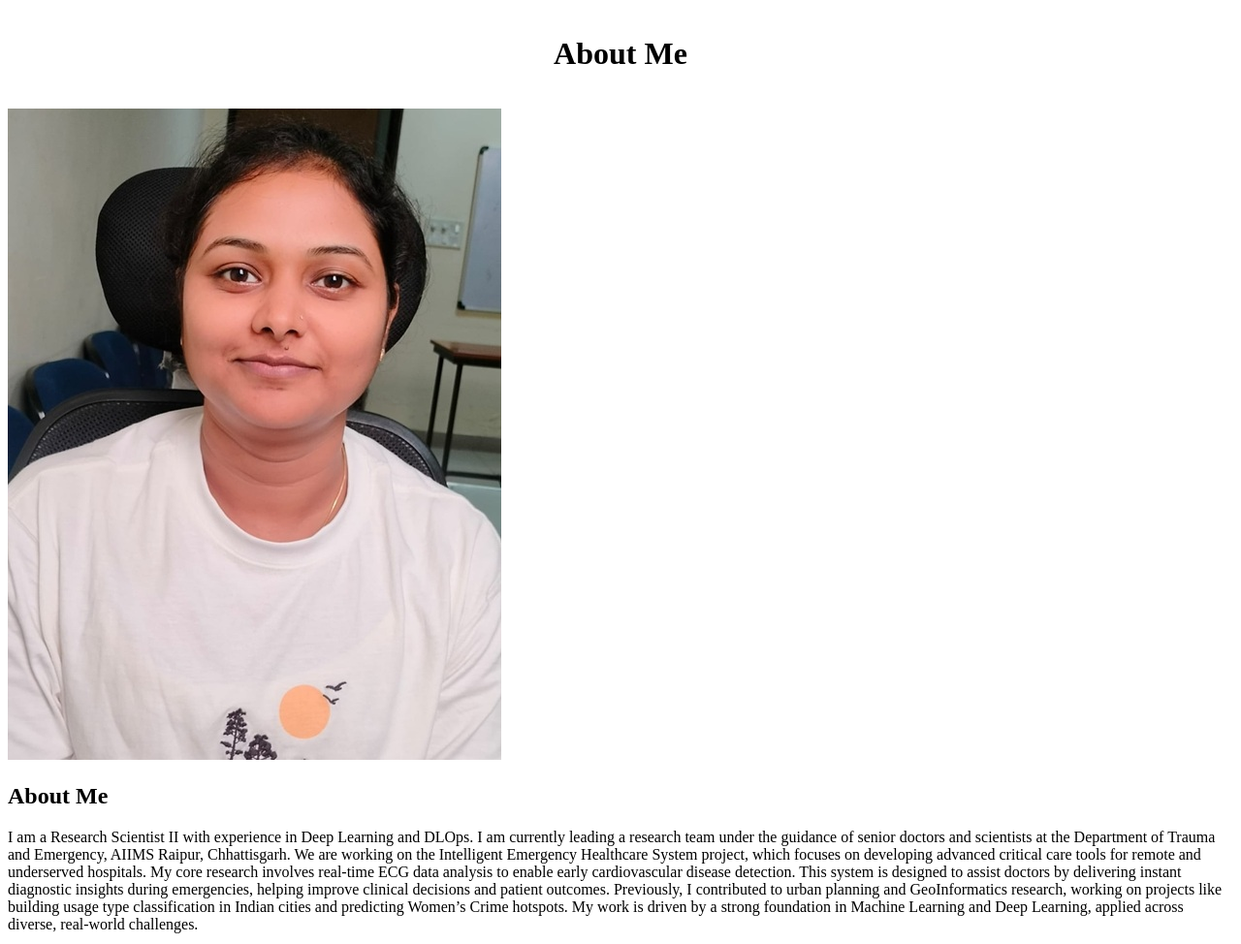
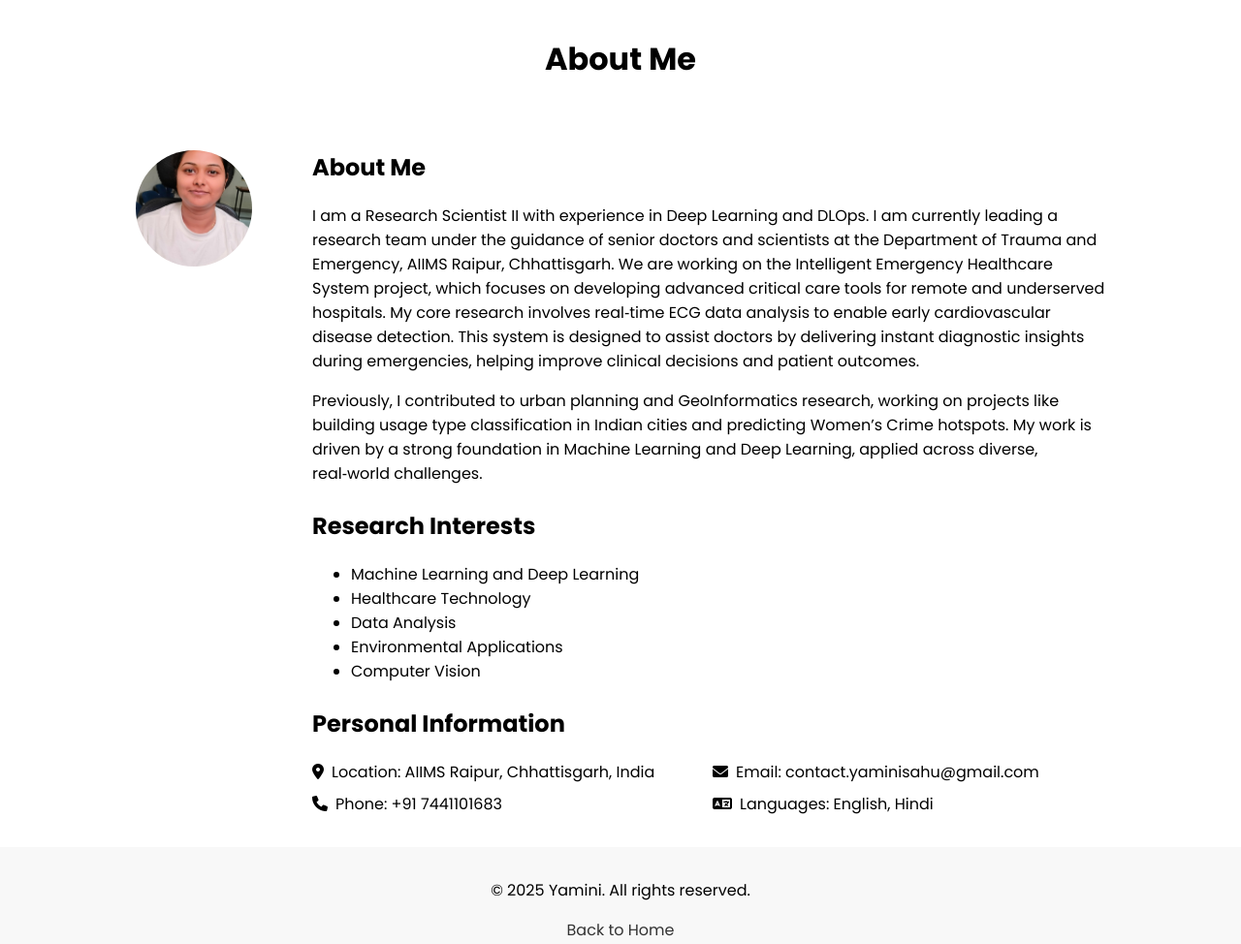
Before and after one commit to YaminiRS78/Yamini, a plain HTML site: page about.html in a window 1280 px wide. Shown: the top 974 px of the page at 97% size. Drawn offline with Linux system fonts and the light colour scheme.

Commit message:
Update about.html
Signed-off-by: YaminiRS78 <yamini.sahu.rs@gmail.com>

```diff
--- a/about.html
+++ b/about.html
@@ -1,105 +1,3 @@
-<!-- <!DOCTYPE html>
-<html lang="en">
-<head>
-    <meta charset="UTF-8">
-    <meta name="viewport" content="width=device-width, initial-scale=1.0">
-    <title>About Me - Dr. Yamini</title>
-    <link rel="stylesheet" href="styles.css">
-    <link href="https://fonts.googleapis.com/css2?family=Poppins:wght@300;400;500;600;700&display=swap" rel="stylesheet">
-    <link rel="stylesheet" href="https://cdnjs.cloudflare.com/ajax/libs/font-awesome/6.0.0/css/all.min.css">
-</head>
-<body>
-    <header>
-        <nav>
-            <ul>
-                <li><a href="index.html"><i class="fas fa-home"></i> Home</a></li>
-                <li><a href="about.html" class="active"><i class="fas fa-user"></i> About</a></li>
-                <li><a href="education.html"><i class="fas fa-graduation-cap"></i> Education</a></li>
-                <li><a href="experience.html"><i class="fas fa-briefcase"></i> Experience</a></li>
-                <li><a href="publications.html"><i class="fas fa-book"></i> Publications</a></li>
-                <li><a href="awards.html"><i class="fas fa-trophy"></i> Awards</a></li>
-                <li><a href="skills.html"><i class="fas fa-code"></i> Skills</a></li>
-                <li><a href="contact.html"><i class="fas fa-envelope"></i> Contact</a></li>
-            </ul>
-        </nav>
-    </header>
-
-    <main>
-        <section class="about-section">
-            <div class="about-container">
-                <div class="profile-image-container">
-                    <div class="profile-image-wrapper">
-                        <img src="images/profile.jpg" alt="Dr. Yamini" class="profile-image">
-                    </div>
-                </div>
-                <div class="about-content">
-                    <h1>About Me</h1>
-                    <div class="about-text">
-                        <p>I am a dedicated Research Scientist currently working at AIIMS Raipur. With 2.8 years of research experience from IISERB, I am passionate about advancing scientific knowledge and contributing to healthcare research.</p>
-
-                        <p>My work focuses on bridging the gap between basic science and clinical applications, with expertise in machine learning, data analysis, and environmental applications.</p>
-
-                        <div class="research-interests">
-                            <h2>Research Interests</h2>
-                            <ul>
-                                <li>Machine Learning and Deep Learning</li>
-                                <li>Healthcare Technology</li>
-                                <li>Data Analysis</li>
-                                <li>Environmental Applications</li>
-                                <li>Computer Vision</li>
-                            </ul>
-                        </div>
-
-                        <div class="personal-info">
-                            <h2>Personal Information</h2>
-                            <div class="info-grid">
-                                <div class="info-item">
-                                    <i class="fas fa-map-marker-alt"></i>
-                                    <span>Location: AIIMS Raipur, Chhattisgarh, India</span>
-                                </div>
-                                <div class="info-item">
-                                    <i class="fas fa-envelope"></i>
-                                    <span>Email: your.email@example.com</span>
-                                </div>
-                                <div class="info-item">
-                                    <i class="fas fa-phone"></i>
-                                    <span>Phone: +91 XXXXXXXXXX</span>
-                                </div>
-                                <div class="info-item">
-                                    <i class="fas fa-language"></i>
-                                    <span>Languages: English, Hindi</span>
-                                </div>
-                            </div>
-                        </div>
-                    </div>
-                </div>
-            </div>
-        </section>
-    </main>
-
-    <footer>
-        <p>&copy; 2024 Dr. Yamini. All rights reserved.</p>
-        <div class="footer-links">
-            <a href="index.html">Back to Home</a>
-        </div>
-    </footer>
-
-    <script>
-        // Smooth scrolling for navigation links
-        document.querySelectorAll('a[href^="#"]').forEach(anchor => {
-            anchor.addEventListener('click', function (e) {
-                e.preventDefault();
-                document.querySelector(this.getAttribute('href')).scrollIntoView({
-                    behavior: 'smooth'
-                });
-            });
-        });
-    </script>
-</body>
-</html>
- -->
-
-
 <!DOCTYPE html>
 <html lang="en">
 <head>
@@ -109,6 +7,73 @@
     <link rel="stylesheet" href="styles.css">
     <link href="https://fonts.googleapis.com/css2?family=Poppins:wght@300;400;500;600;700&display=swap" rel="stylesheet">
     <link rel="stylesheet" href="https://cdnjs.cloudflare.com/ajax/libs/font-awesome/6.0.0/css/all.min.css">
+    <style>
+        body {
+            font-family: 'Poppins', sans-serif;
+            margin: 0;
+            padding: 0;
+        }
+
+        .about-section {
+            display: flex;
+            padding: 2rem;
+            max-width: 1000px;
+            margin: 0 auto;
+        }
+
+        .profile-image-container {
+            flex: 0 0 150px;
+            margin-right: 2rem;
+        }
+
+        .profile-image-wrapper {
+            width: 120px;
+            height: 120px;
+            border-radius: 50%;
+            overflow: hidden;
+        }
+
+        .profile-image {
+            width: 100%;
+            height: 100%;
+            object-fit: cover;
+        }
+
+        .about-content {
+            flex: 1;
+        }
+
+        .about-content h1 {
+            margin-top: 0;
+        }
+
+        .research-interests, .personal-info {
+            margin-top: 1.5rem;
+        }
+
+        .info-grid {
+            display: grid;
+            grid-template-columns: 1fr 1fr;
+            gap: 0.5rem;
+        }
+
+        .info-item {
+            display: flex;
+            align-items: center;
+            gap: 0.5rem;
+        }
+
+        footer {
+            text-align: center;
+            padding: 1rem 0;
+            background: #f8f8f8;
+        }
+
+        .footer-links a {
+            text-decoration: none;
+            color: #333;
+        }
+    </style>
 </head>
 <body>
     <header>
@@ -117,7 +82,6 @@
 
     <main>
         <section class="about-section">
-            <div class="about-container">
             <div class="profile-image-container">
                 <div class="profile-image-wrapper">
                     <img src="images/IMAGE_YAMINI_SAHU.jpeg" alt="Yamini" class="profile-image">
@@ -126,14 +90,10 @@
             <div class="about-content">
                 <h1>About Me</h1>
                 <div class="about-text">
-                        <p>I am a Research Scientist II with experience in Deep Learning and DLOps. I am currently leading a research team under the guidance of
-senior doctors and scientists at the Department of Trauma and Emergency, AIIMS Raipur, Chhattisgarh. We are working on the Intelligent
-Emergency Healthcare System project, which focuses on developing advanced critical care tools for remote and underserved hospitals. My
-core research involves real‑time ECG data analysis to enable early cardiovascular disease detection. This system is designed to assist doctors
-by delivering instant diagnostic insights during emergencies, helping improve clinical decisions and patient outcomes.
-Previously, I contributed to urban planning and GeoInformatics research, working on projects like building usage type classification in Indian
-cities and predicting Women’s Crime hotspots. My work is driven by a strong foundation in Machine Learning and Deep Learning, applied
-across diverse, real‑world challenges.</p>
+                    <p>I am a Research Scientist II with experience in Deep Learning and DLOps. I am currently leading a research team under the guidance of senior doctors and scientists at the Department of Trauma and Emergency, AIIMS Raipur, Chhattisgarh. We are working on the Intelligent Emergency Healthcare System project, which focuses on developing advanced critical care tools for remote and underserved hospitals. My core research involves real‑time ECG data analysis to enable early cardiovascular disease detection. This system is designed to assist doctors by delivering instant diagnostic insights during emergencies, helping improve clinical decisions and patient outcomes.</p>
+
+                    <p>Previously, I contributed to urban planning and GeoInformatics research, working on projects like building usage type classification in Indian cities and predicting Women’s Crime hotspots. My work is driven by a strong foundation in Machine Learning and Deep Learning, applied across diverse, real‑world challenges.</p>
+
                     <div class="research-interests">
                         <h2>Research Interests</h2>
                         <ul>
@@ -168,7 +128,6 @@ across diverse, real‑world challenges.</p>
                     </div>
                 </div>
             </div>
-            </div>
         </section>
     </main>
 
@@ -180,7 +139,7 @@ across diverse, real‑world challenges.</p>
     </footer>
 
     <script>
-        // Smooth scrolling (if internal anchors are added later)
+        // Smooth scrolling
         document.querySelectorAll('a[href^="#"]').forEach(anchor => {
             anchor.addEventListener('click', function (e) {
                 e.preventDefault();
```
Lines whose indentation alone changed are shown as unchanged.
